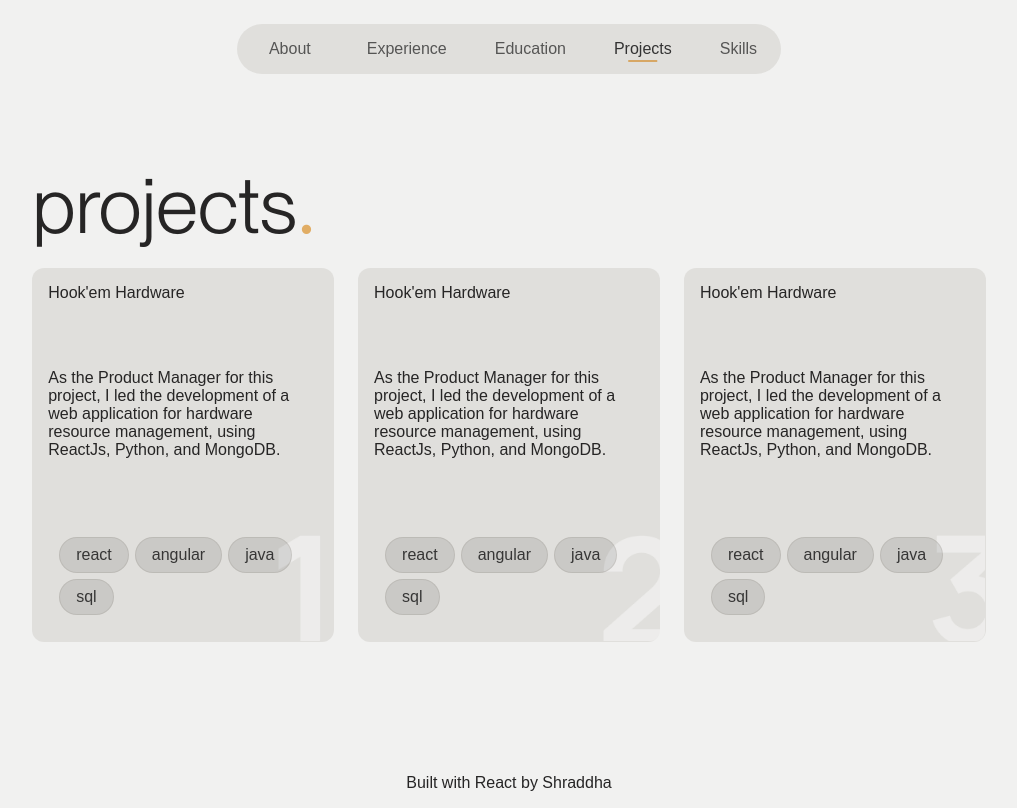
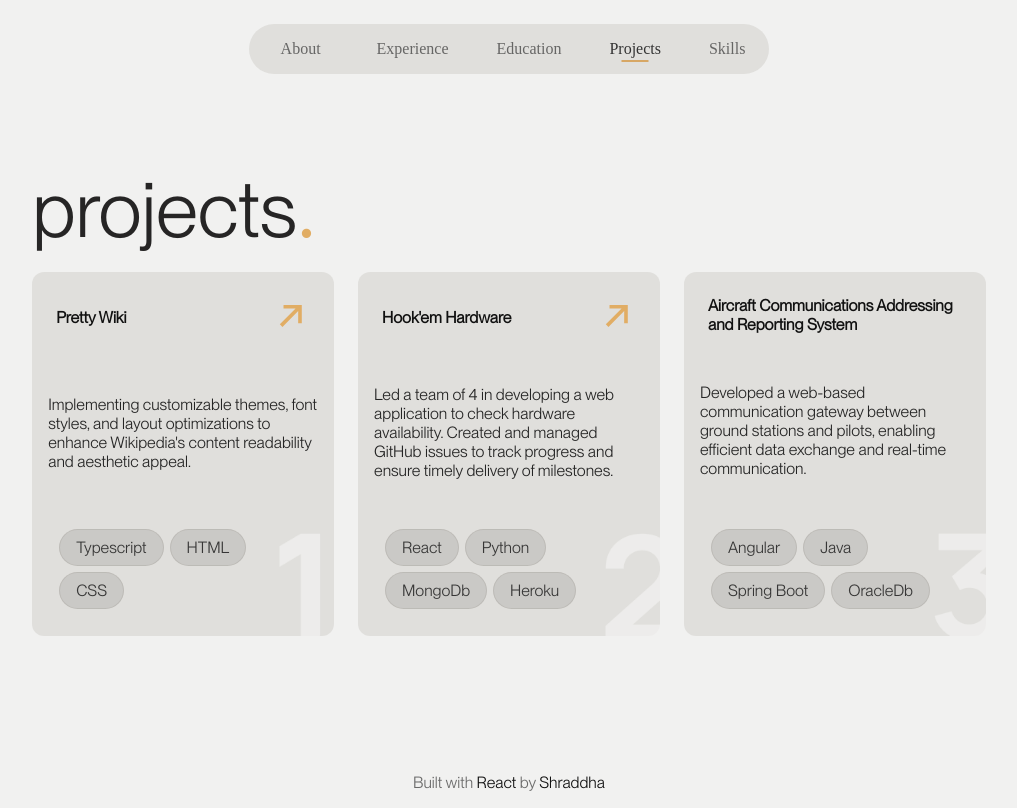
Before and after one commit to shraddha014/personal-website, a Next.js app: page /projects in a window 1280 px wide. Shown: the whole page, without its empty margins (131-1148 px from the left). Built offline with nearby package versions, Linux system fonts and the light colour scheme.

Commit message:
changed footer design and added project links

```diff
--- a/src/app/globals.css
+++ b/src/app/globals.css
@@ -51,9 +51,17 @@ next-route-announcer {
   display: flex;
   justify-content: center;
   margin-top: -3rem;
+  overflow: auto;
 }
 
 .footer {
   display: flex;
   justify-content: center;
+  color: rgba(17, 17, 17, 0.6);
 }
+.footer span {
+  padding: 0;
+  white-space: normal;
+  font-weight: 500;
+  color: rgba(17, 17, 17, 1);
+}
--- a/src/app/header.module.css
+++ b/src/app/header.module.css
@@ -11,10 +11,11 @@
 }
 
 .links{
-    text-decoration: none;
+    font-family: Rubik;
+    font-weight: 400;
     color: var(--link-color);
     margin: 0 1rem;
-    opacity: 80%;
+    opacity: 70%;
 }
 
 .links:hover {
--- a/src/app/layout.tsx
+++ b/src/app/layout.tsx
@@ -2,6 +2,7 @@ import type { Metadata } from "next";
 import { Geist, Geist_Mono } from "next/font/google";
 import "./globals.css";
 import Header from "./header";
+import { neue } from "@/utils/fontConfig";
 
 const geistSans = Geist({
   variable: "--font-geist-sans",
@@ -26,10 +27,12 @@ export default function RootLayout({
 }>) {
   return (
     <html lang="en">
-      <body className={`${geistSans.variable} ${geistMono.variable}`}>
+      <body className={`${geistSans.variable} ${geistMono.variable} ${neue.className}`}>
         <Header />
         <div className="parent">{children}</div>
-        <div className="footer">Built with React by Shraddha</div>
+        <div className="footer">
+          Built with&nbsp;<span>React</span>&nbsp;by&nbsp;<span>Shraddha</span>
+        </div>
       </body>
     </html>
   );
--- a/src/app/projects/page.tsx
+++ b/src/app/projects/page.tsx
@@ -7,39 +7,46 @@ interface projectItem {
   description: string;
   languageUsed: string[];
   backgroundImage: string;
+  showLink: boolean;
 }
 
 const projectItems: projectItem[] = [
   {
-    heading: "Hook'em Hardware",
-    link: "",
+    heading: "Pretty Wiki",
+    link: "https://github.com/hi-mark/pretty-wiki",
     description:
-      "As the Product Manager for this project, I led the development of a web application for hardware resource management, using ReactJs, Python, and MongoDB.",
-    languageUsed: ["react", "angular", "java", "sql"],
+      `Implementing customizable themes, font styles, and layout optimizations
+      to enhance Wikipedia's content readability and aesthetic appeal.`,
+    languageUsed: ["Typescript", "HTML", "CSS"],
     backgroundImage: "/assests/one.png",
+    showLink: true
   },
   {
     heading: "Hook'em Hardware",
+    link: "https://github.com/shraddha014/hook-em-hardware-be",
+    description:
+      `Led a team of 4 in developing a web application to check hardware availability.
+      Created and managed GitHub issues to track progress and ensure timely delivery of milestones.`,
+    languageUsed: ["React", "Python", "MongoDb", "Heroku"],
+    backgroundImage: "/assests/two.png",
+    showLink: true
+  },
+  {
+    heading: "Aircraft Communications Addressing and Reporting System",
     link: "",
     description:
-      "As the Product Manager for this project, I led the development of a web application for hardware resource management, using ReactJs, Python, and MongoDB.",
-    languageUsed: ["react", "angular", "java", "sql"],
-    backgroundImage: "/assests/two.png",
-  },
-  {
-    heading: "Hook'em Hardware",
-    link: "",
-    description:
-      "As the Product Manager for this project, I led the development of a web application for hardware resource management, using ReactJs, Python, and MongoDB.",
-    languageUsed: ["react", "angular", "java", "sql"],
+      `Developed a web-based communication gateway between ground stations and pilots,
+      enabling efficient data exchange and real-time communication.`,
+    languageUsed: ["Angular", "Java", "Spring Boot", "OracleDb"],
     backgroundImage: "/assests/three.png",
+    showLink: false
   },
 ];
 
 export default function Projects() {
   return (
-    <div className={styles.main}>
-      <span className={`${neue.className} ${styles.pageTitle}`}>projects
+    <div className={`${neue.className} ${styles.main}`}>
+      <span className={styles.pageTitle}>projects
         <span className={styles.dot}>.</span>
       </span>
       <div className={styles.container}>
@@ -51,8 +58,11 @@ export default function Projects() {
               backgroundPosition: `bottom 0 right ${idx==0?"5%":"0"}`,
             }}
           >
-            <div>{item.heading}</div>
-            <div>{item.description}</div>
+            <div className={styles.topSection}>
+              <div className={styles.heading}>{item.heading}</div>
+              {item.showLink && <a href={item.link} target="_blank" rel="noopener noreferrer"><img src="/assests/redirect.svg" alt="" /></a>}
+            </div>
+            <div className={styles.description}>{item.description}</div>
             <div>
               <div>
                 {item.languageUsed.map((lang, index) => (
--- a/src/app/projects/projects.module.css
+++ b/src/app/projects/projects.module.css
@@ -8,7 +8,6 @@
     display: flex;
     gap: 1.5rem;
     max-width: 1000px;
-    height: 390px;
 }
 
 .content {
@@ -19,6 +18,8 @@
     justify-content: space-between;
     background-repeat: no-repeat;
     background-size: auto 28.4%;
+    flex: 1;
+    gap: 1.4rem;
 }
 
 .pageTitle{
@@ -44,6 +45,22 @@
     border: 1px solid var(--box-backgroud);
 }
 
+.heading {
+    color: rgba(17, 17, 17, 1);
+    font-weight: 600;
+}
+
+.description {
+    color: rgba(17, 17, 17, 0.9);
+    font-weight: 400;
+}
+
+.topSection {
+    display: flex;
+    justify-content: space-between;
+    align-items: center;
+}
+
 @media (max-width: 768px) {
     .container {
       flex-direction: column; /* switch to column on smaller screens */
```
